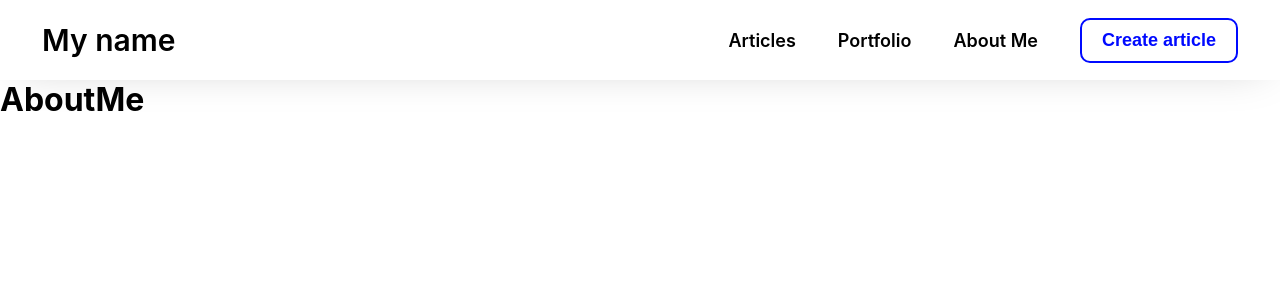
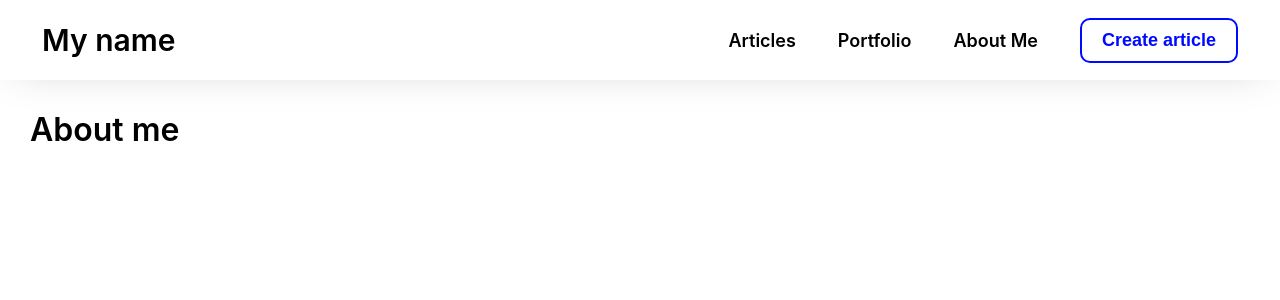
Before and after one commit to Crrayzze/workshop-react-initiation-my-blog-result, a React (Create React App) app: page /aboutMe in a window 1280 px wide. Shown: the top 300 px of the page. Built offline with nearby package versions, Linux system fonts and the light colour scheme.

Commit message:
style + start create article page

```diff
--- a/src/index.css
+++ b/src/index.css
@@ -7,3 +7,10 @@ body {
   padding: 0;
   margin: 0;
 }
+
+.page-title {
+  font-size: 2rem;
+  font-weight: 600;
+  padding-left: 30px;
+  padding-top: 30px;
+}
--- a/src/pages/aboutMe/aboutMe.jsx
+++ b/src/pages/aboutMe/aboutMe.jsx
@@ -3,7 +3,7 @@ import React from "react";
 export const AboutMe = () => {
   return (
     <div>
-      <h1>AboutMe</h1>
+      <h1 className="page-title">About me</h1>
     </div>
   );
 }
--- a/src/pages/createArticles/createArticles.jsx
+++ b/src/pages/createArticles/createArticles.jsx
@@ -1,9 +1,12 @@
 import React from "react";
+import "./createArticles.css";
+import { articlesList } from "../../data/articles";
 
 export const CreateArticles = () => {
   return (
     <div>
-      <h1>CreateArticles</h1>
+      <h1 className="page-title">Create article</h1>
+
     </div>
   );
 }
--- a/src/pages/home/home.jsx
+++ b/src/pages/home/home.jsx
@@ -6,7 +6,7 @@ import "./home.css";
 export const Home = () => {
   return (
     <div>
-      <h1>Home</h1>
+      <h1 className="page-title">Home</h1>
       <div className="center-gallery">
         <div className="article-gallery">
           {articlesList.map((article) => (
--- a/src/pages/portfolio/portfolio.jsx
+++ b/src/pages/portfolio/portfolio.jsx
@@ -3,7 +3,7 @@ import React from "react";
 export const Portfolio = () => {
   return (
     <div>
-      <h1>Portfolio</h1>
+      <h1 className="page-title">Portfolio</h1>
     </div>
   );
 }
--- a/src/pages/readArticle/readArticle.jsx
+++ b/src/pages/readArticle/readArticle.jsx
@@ -14,7 +14,6 @@ export const ReadArticle = () => {
         <h1 className="read-title">{article.title}</h1>
         <p className="read-content">{article.content}</p>
       </div>
-
     </div>
   );
 }
```
